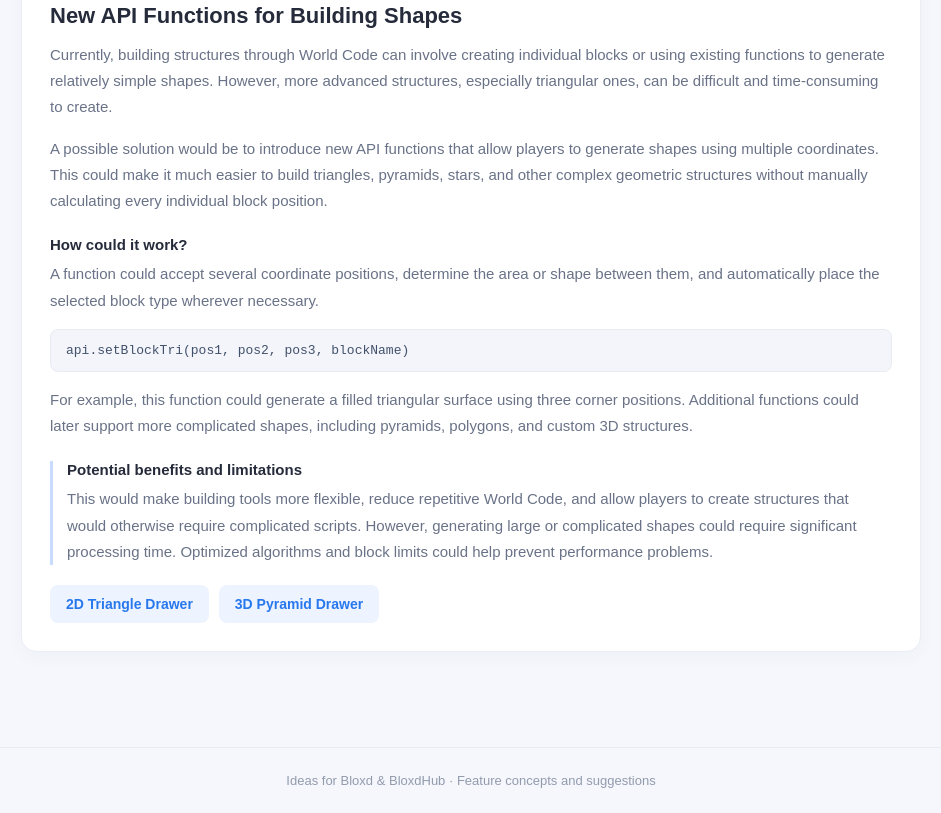
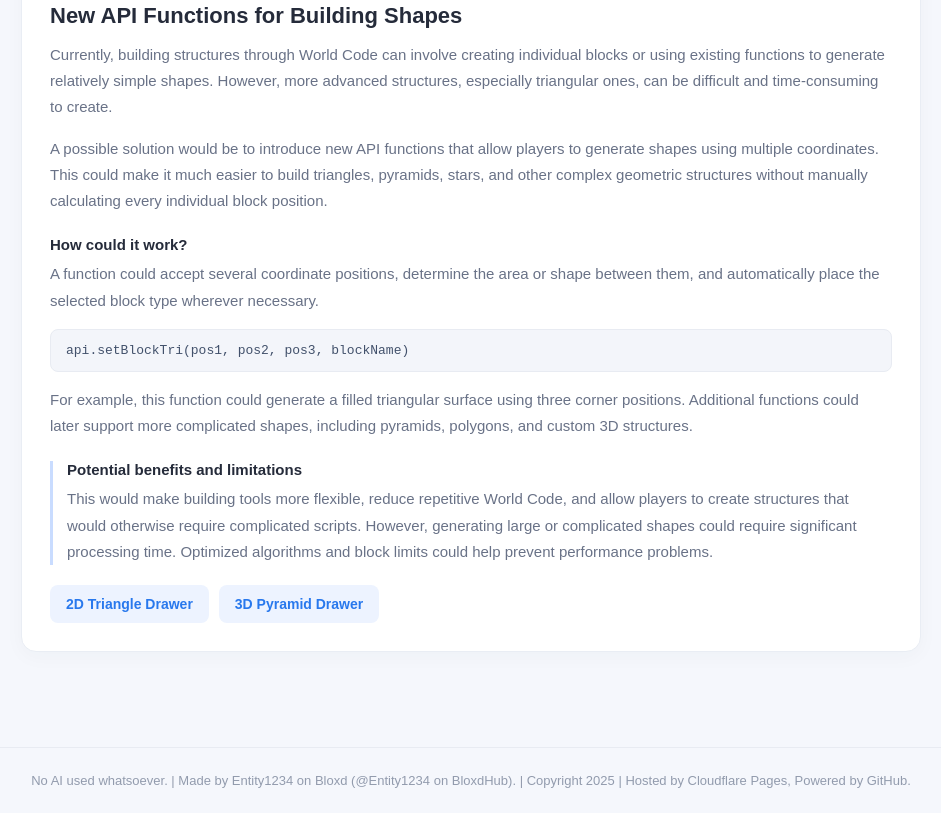
Before and after one commit to 808-en/BWBUI, a plain HTML site: page index.html in a window 1280 px wide. Shown: the part 659-1472 px from the top of the page, without its empty margins (169-1110 px from the left). Drawn offline with Linux system fonts and the light colour scheme.

Commit message:
Update footer content in index.html

```diff
--- a/index.html
+++ b/index.html
@@ -403,7 +403,7 @@
 </main>
 
 <footer>
-    Ideas for Bloxd & BloxdHub · Feature concepts and suggestions
+    No AI used whatsoever. | Made by Entity1234 on Bloxd (@Entity1234 on BloxdHub). | Copyright 2025 | Hosted by Cloudflare Pages, Powered by GitHub.
 </footer>
 
 <script>
```
